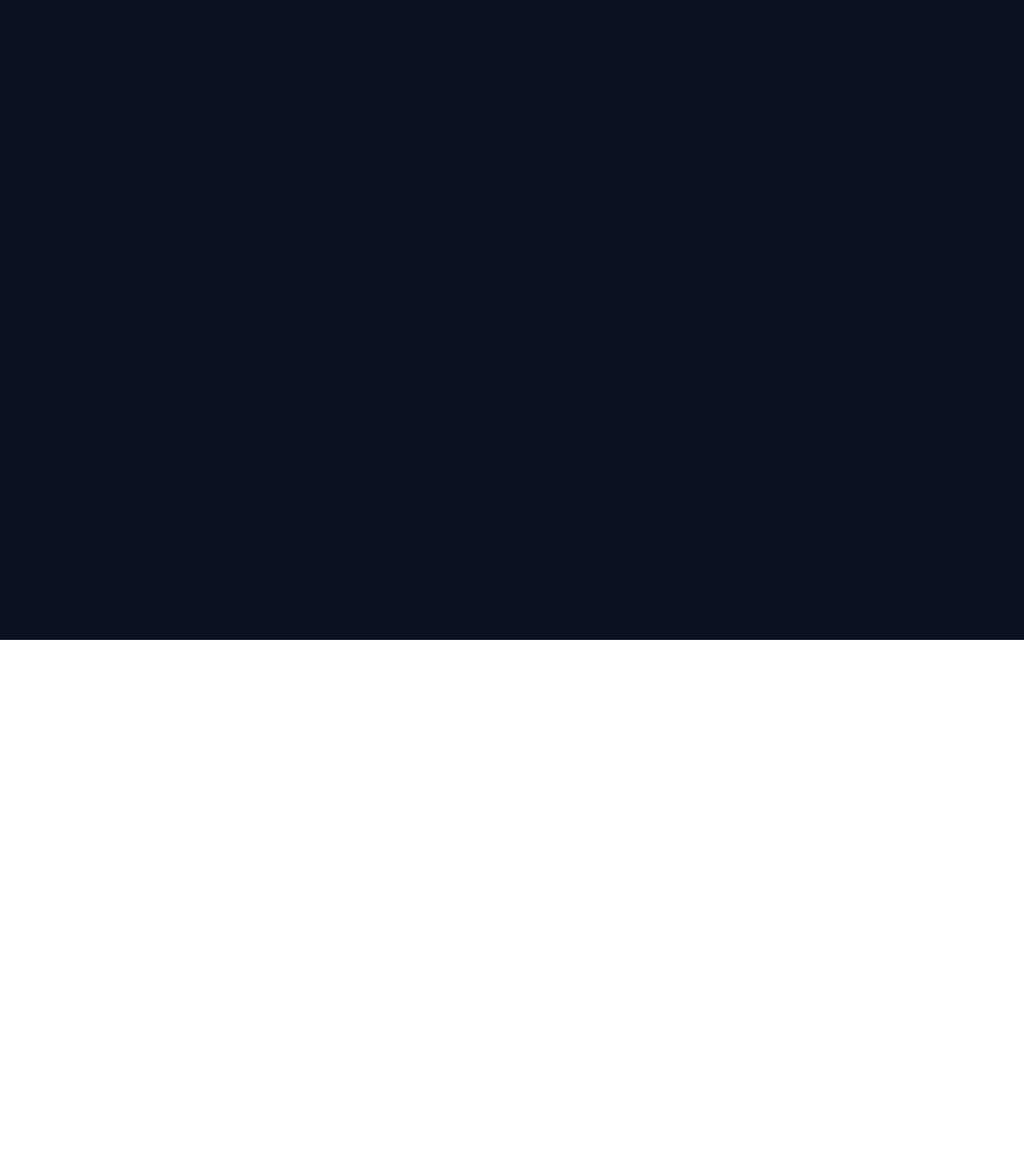
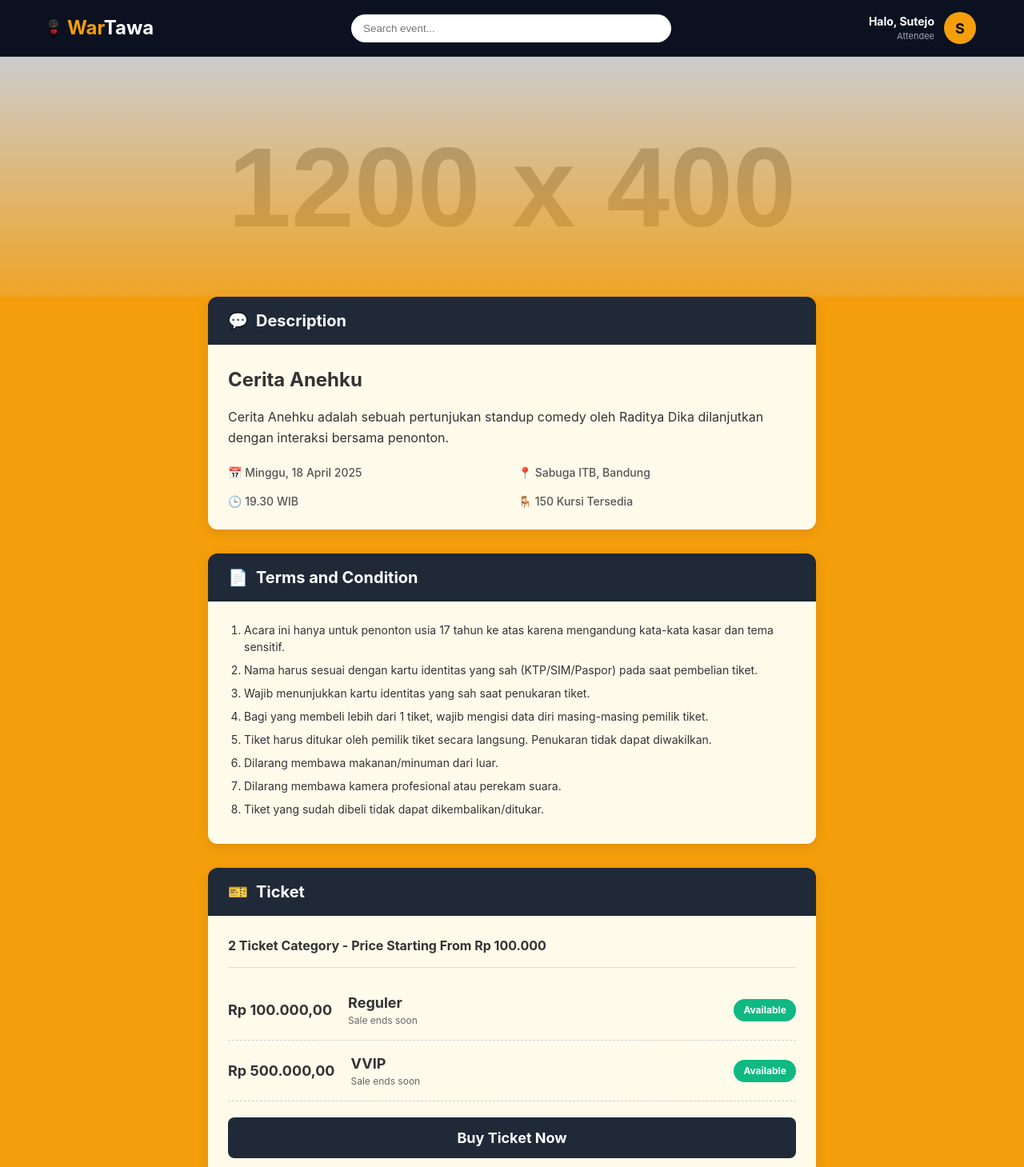
Before and after one commit to Kelompok-2-WarTawa/Front-end-bagian-depan-, a React (Vite) app in the folder frontend/: page /event/detail in a window 1280 px wide. Before the commit this address had no page. Shown: the top 1459 px of the page at 80% size. Before the commit the page ends 800 px from the top, so only its background shows below. Built offline with nearby package versions, Linux system fonts and the light colour scheme.

Commit message:
add event detail

```diff
--- a/frontend/src/App.jsx
+++ b/frontend/src/App.jsx
@@ -12,6 +12,7 @@ import PaymentInfo from './pages/PaymentInfo';
 import PaymentConfirmation from './pages/PaymentConfirmation';
 import PaymentCheckout from './pages/PaymentCheckout';
 import PaymentBayar from './pages/PaymentBayar';
+import EventDetail from './pages/EventDetail';
 
 import './App.css';
 
@@ -40,6 +41,8 @@ function App() {
         <Route path="/payment/checkout" element={<PaymentCheckout />} />
 
         <Route path="/payment/bayar" element={<PaymentBayar />} />
+
+        <Route path="/event/detail" element={<EventDetail />} />
       </Routes>
     </Router>
   );
--- a/frontend/src/components/EventCard.jsx
+++ b/frontend/src/components/EventCard.jsx
@@ -1,3 +1,4 @@
+// src/components/EventCard.jsx
 import React from 'react';
 import { useNavigate } from 'react-router-dom';
 
@@ -20,12 +21,14 @@ const EventCard = ({ title, date, location, price, image }) => {
           <span style={styles.price}>{price}</span>
 
           <button
-            onClick={() => navigate('/login')}
+            // --- BAGIAN YANG DIUBAH ---
+            onClick={() => navigate('/event/detail')} // Arahkan ke halaman Detail
             className="btn btn-gold"
-            style={{padding: '5px 15px'}}
+            style={{padding: '5px 15px', fontSize: '13px'}}
           >
-            Buy Ticket
+            Lihat Detail
           </button>
+
         </div>
       </div>
     </div>
--- /dev/null
+++ b/frontend/src/pages/EventDetail.jsx
@@ -0,0 +1,206 @@
+// src/pages/EventDetail.jsx
+import React from 'react';
+import Navbar from '../components/Navbar';
+import Footer from '../components/Footer';
+import { useNavigate } from 'react-router-dom';
+
+const EventDetail = () => {
+  const navigate = useNavigate();
+  const currentUser = { name: "Sutejo" };
+
+  // Data Dummy Event (Sesuai Gambar)
+  const eventData = {
+    title: "Cerita Anehku",
+    performer: "Raditya Dika",
+    date: "Minggu, 18 April 2025",
+    time: "19.30 WIB",
+    location: "Sabuga ITB, Bandung",
+    seats: "150 Kursi Tersedia",
+    description: "Cerita Anehku adalah sebuah pertunjukan standup comedy oleh Raditya Dika dilanjutkan dengan interaksi bersama penonton.",
+    image: "https://placehold.co/1200x400/111/F59E0B?text=BANNER+RADITYA+DIKA", // Ganti dengan URL gambar asli jika ada
+    tickets: [
+      { type: "Reguler", price: 100000, status: "Available" },
+      { type: "VVIP", price: 500000, status: "Available" }
+    ],
+    terms: [
+      "Acara ini hanya untuk penonton usia 17 tahun ke atas karena mengandung kata-kata kasar dan tema sensitif.",
+      "Nama harus sesuai dengan kartu identitas yang sah (KTP/SIM/Paspor) pada saat pembelian tiket.",
+      "Wajib menunjukkan kartu identitas yang sah saat penukaran tiket.",
+      "Bagi yang membeli lebih dari 1 tiket, wajib mengisi data diri masing-masing pemilik tiket.",
+      "Tiket harus ditukar oleh pemilik tiket secara langsung. Penukaran tidak dapat diwakilkan.",
+      "Dilarang membawa makanan/minuman dari luar.",
+      "Dilarang membawa kamera profesional atau perekam suara.",
+      "Tiket yang sudah dibeli tidak dapat dikembalikan/ditukar."
+    ]
+  };
+
+  // Fungsi Helper Format Rupiah
+  const formatRupiah = (number) => {
+    return new Intl.NumberFormat('id-ID', { style: 'currency', currency: 'IDR' }).format(number);
+  };
+
+  return (
+    <>
+      <Navbar user={currentUser} />
+
+      {/* HERO BANNER */}
+      <div style={styles.heroBanner}>
+        <img
+          src={eventData.image}
+          alt="Event Banner"
+          style={{ width: '100%', height: '100%', objectFit: 'cover' }}
+        />
+        <div style={styles.heroOverlay}></div>
+      </div>
+
+      {/* CONTAINER KUNING UTAMA */}
+      <div style={styles.mainContainer}>
+        <div className="container" style={styles.contentWrapper}>
+
+          {/* SECTION 1: DESCRIPTION */}
+          <div style={styles.card}>
+            <div style={styles.cardHeader}>
+                <span style={{fontSize: '20px', marginRight: '10px'}}>💬</span>
+                Description
+            </div>
+            <div style={styles.cardBody}>
+                <div style={{marginTop: '1px', fontWeight: 'bold', fontSize: '24px'}}>
+                    {eventData.title}
+                </div>
+                <p style={{fontSize: '16px', lineHeight: '1.6', marginBottom: '20px'}}>
+                    {eventData.description}
+                </p>
+
+                <div style={styles.infoGrid}>
+                    <div style={styles.infoItem}>📅 {eventData.date}</div>
+                    <div style={styles.infoItem}>📍 {eventData.location}</div>
+                    <div style={styles.infoItem}>🕒 {eventData.time}</div>
+                    <div style={styles.infoItem}>🪑 {eventData.seats}</div>
+                </div>
+
+            </div>
+          </div>
+
+          {/* SECTION 2: TERMS AND CONDITION */}
+          <div style={styles.card}>
+            <div style={styles.cardHeader}>
+                <span style={{fontSize: '20px', marginRight: '10px'}}>📄</span>
+                Terms and Condition
+            </div>
+            <div style={styles.cardBody}>
+                <ol style={{paddingLeft: '20px', margin: 0}}>
+                    {eventData.terms.map((term, index) => (
+                        <li key={index} style={{marginBottom: '8px', fontSize: '14px', lineHeight: '1.5'}}>
+                            {term}
+                        </li>
+                    ))}
+                </ol>
+            </div>
+          </div>
+
+          {/* SECTION 3: TICKET */}
+          <div style={styles.card}>
+            <div style={styles.cardHeader}>
+                <span style={{fontSize: '20px', marginRight: '10px'}}>🎫</span>
+                Ticket
+            </div>
+            <div style={styles.cardBody}>
+                <div style={styles.ticketDropdownHeader}>
+                    2 Ticket Category - Price Starting From Rp 100.000
+                </div>
+
+                {eventData.tickets.map((ticket, index) => (
+                    <div key={index} style={styles.ticketRow}>
+                        <div style={{fontWeight: 'bold', fontSize: '18px'}}>
+                            {formatRupiah(ticket.price)}
+                        </div>
+                        <div style={{flex: 1, paddingLeft: '20px'}}>
+                            <div style={{fontWeight: 'bold', fontSize: '18px'}}>{ticket.type}</div>
+                            <div style={{fontSize: '12px', color: '#666'}}>Sale ends soon</div>
+                        </div>
+                        <div style={styles.badge}>{ticket.status}</div>
+                    </div>
+                ))}
+
+                {/* Tombol Beli Langsung di Sini */}
+                <button
+                    onClick={() => navigate('/payment/select')}
+                    style={styles.buyButton}
+                >
+                    Buy Ticket Now
+                </button>
+            </div>
+          </div>
+
+        </div>
+      </div>
+
+      <Footer />
+    </>
+  );
+};
+
+// --- STYLING ---
+const styles = {
+  heroBanner: {
+    width: '100%', height: '350px', position: 'relative', backgroundColor: '#000'
+  },
+  heroOverlay: {
+    position: 'absolute', top: 0, left: 0, width: '100%', height: '100%',
+    background: 'linear-gradient(to bottom, transparent, #F59E0B)' // Efek memudar ke kuning
+  },
+
+  // Container Kuning Besar
+  mainContainer: {
+    backgroundColor: '#F59E0B',
+    minHeight: '100vh',
+    padding: '0 20px 60px 20px',
+    marginTop: '-50px', // Supaya container naik menutupi sedikit banner
+    position: 'relative',
+    zIndex: 10
+  },
+  contentWrapper: {
+    maxWidth: '800px', margin: '0 auto'
+  },
+
+  // Style Kartu Umum
+  card: {
+    borderRadius: '12px', overflow: 'hidden', marginBottom: '30px',
+    boxShadow: '0 4px 15px rgba(0,0,0,0.1)'
+  },
+  cardHeader: {
+    backgroundColor: '#1F2937', color: 'white', padding: '15px 25px',
+    fontSize: '20px', fontWeight: 'bold', display: 'flex', alignItems: 'center'
+  },
+  cardBody: {
+    backgroundColor: '#FFFBEB', padding: '25px', color: '#333'
+  },
+
+  // Grid Info (Desc)
+  infoGrid: {
+    display: 'grid', gridTemplateColumns: '1fr 1fr', gap: '15px', marginTop: '15px',
+    color: '#555', fontSize: '14px'
+  },
+  infoItem: { fontWeight: '500' },
+
+  // Ticket Section
+  ticketDropdownHeader: {
+    borderBottom: '1px solid #ddd', paddingBottom: '15px', marginBottom: '15px',
+    fontWeight: 'bold', fontSize: '16px'
+  },
+  ticketRow: {
+    display: 'flex', alignItems: 'center', justifyContent: 'space-between',
+    padding: '15px 0', borderBottom: '1px dashed #ccc'
+  },
+  badge: {
+    backgroundColor: '#10B981', color: 'white', padding: '5px 12px',
+    borderRadius: '20px', fontSize: '12px', fontWeight: 'bold'
+  },
+  buyButton: {
+    width: '100%', padding: '15px', marginTop: '20px',
+    backgroundColor: '#1F2937', color: 'white', border: 'none', borderRadius: '8px',
+    fontSize: '18px', fontWeight: 'bold', cursor: 'pointer'
+  }
+};
+
+export default EventDetail;
```
